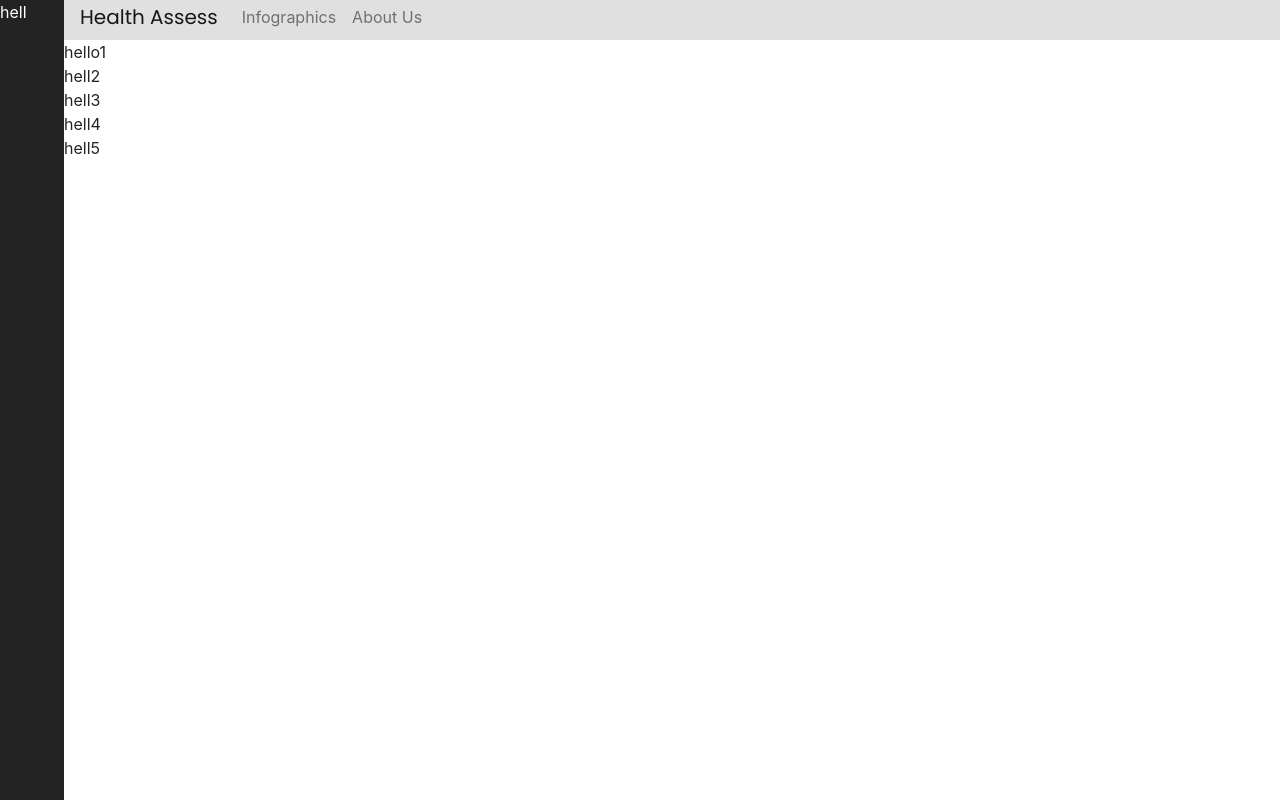
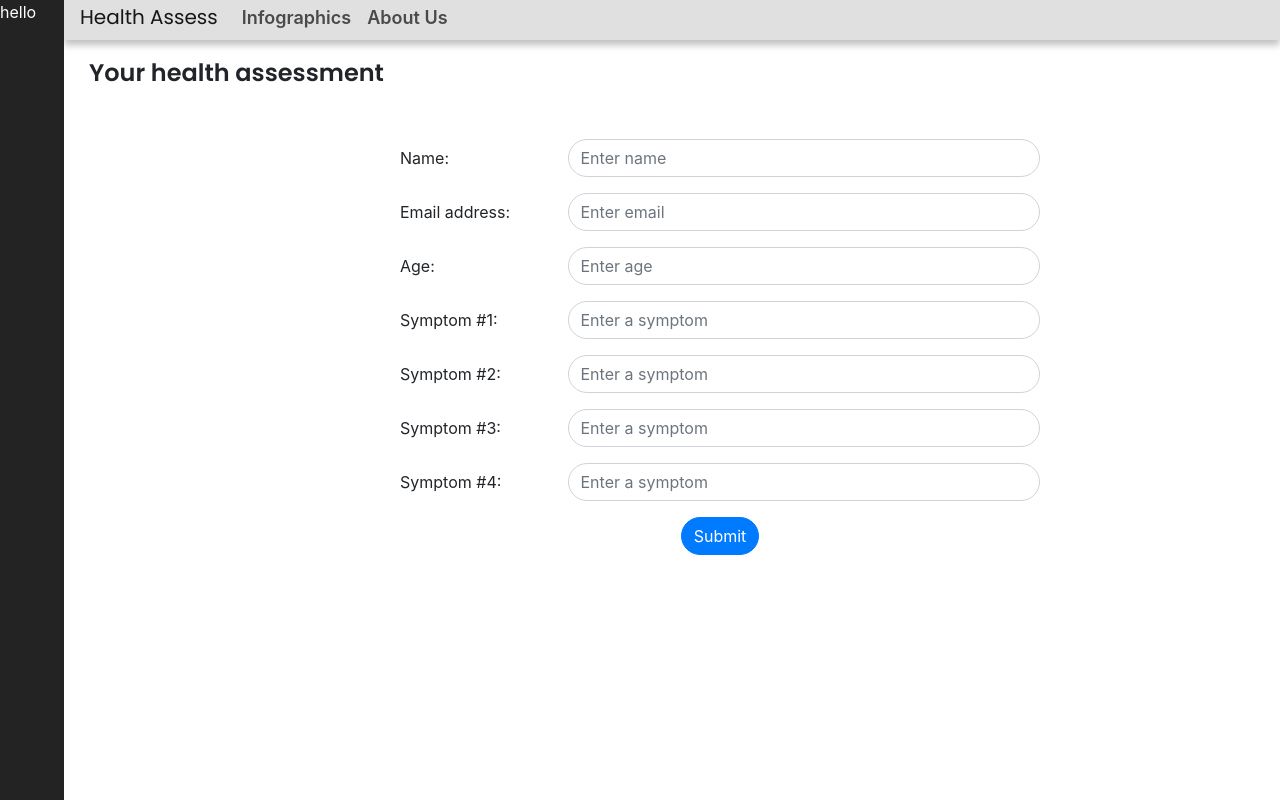
Before and after one commit to ChinmayChoudhury/healthassess, a React (Create React App) app: page / in a window 1280 px wide. Built offline with nearby package versions, Linux system fonts and the light colour scheme.

Commit message:
Assessment page

```diff
--- a/package.json
+++ b/package.json
@@ -3,6 +3,11 @@
   "version": "0.1.0",
   "private": true,
   "dependencies": {
+    "@fortawesome/fontawesome-svg-core": "^1.2.35",
+    "@fortawesome/free-brands-svg-icons": "^5.15.3",
+    "@fortawesome/free-regular-svg-icons": "^5.15.3",
+    "@fortawesome/free-solid-svg-icons": "^5.15.3",
+    "@fortawesome/react-fontawesome": "^0.1.14",
     "@testing-library/jest-dom": "^5.14.1",
     "@testing-library/react": "^11.2.7",
     "@testing-library/user-event": "^12.8.3",
--- a/src/App.js
+++ b/src/App.js
@@ -3,8 +3,8 @@ import AssessPage from './AssessPage.js'
 function App() {
   return (
     <div className="parent-div">
-        <Dashboard />
-        {/* <AssessPage /> */}
+        {/* <Dashboard /> */}
+        <AssessPage />
     </div>
   );
 }
--- a/src/AssessPage.js
+++ b/src/AssessPage.js
@@ -2,17 +2,85 @@ import React from 'react'
 import Form from 'react-bootstrap/Form'
 import Navbar from './components/Navbar'
 import Sidebar from './components/Sidebar'
-
+import FormControl from 'react-bootstrap/FormControl'
+import Row from 'react-bootstrap/Row'
+import Col from 'react-bootstrap/Col'
+import Button from 'react-bootstrap/Button'
 const AssessPage = () => {
     return (
         <div>
-
             <Navbar />
             <Sidebar />
             <div>
-                Hello
+            <div className="pagetitle">
+                Your health assessment
+            </div>
+            <div className="formdiv mt-5">
+
+                <Form>
+                    <Form.Group as={Row} controlId="name">
+                        <Form.Label column lg="3">Name:</Form.Label>
+                        <Col lg="9">
+                            <FormControl type="text" className="pill" placeholder="Enter name" />
+
+                        </Col>
+                        {/* <Form.Text className="text-muted">
+                            We'll never share your email with anyone else.
+                        </Form.Text> */}
+                    </Form.Group>
+                    <Form.Group as={Row} controlId="email">
+                        <Form.Label column lg="3">Email address:</Form.Label>
+                        <Col lg="9">
+                            <FormControl type="email" className="pill" placeholder="Enter email" />
+
+                        </Col>
+                    </Form.Group>
+                    <Form.Group as={Row} controlId="age">
+                        <Form.Label column lg="3">Age:</Form.Label>
+                        <Col lg="9">
+                            <FormControl type="number" className="pill" placeholder="Enter age" />
+
+                        </Col>
+                    </Form.Group>
+                    <Form.Group as={Row} controlId="symptom1">
+                        <Form.Label column lg="3">Symptom #1:</Form.Label>
+                        <Col lg="9">
+                            <FormControl type="text" className="pill" placeholder="Enter a symptom" />
+
+                        </Col>
+                    </Form.Group>
+                    <Form.Group as={Row} controlId="symptom2">
+                        <Form.Label column lg="3">Symptom #2:</Form.Label>
+                        <Col lg="9">
+                            <FormControl type="text" className="pill" placeholder="Enter a symptom" />
+
+                        </Col>
+                    </Form.Group>
+                    <Form.Group as={Row} controlId="symptom3">
+                        <Form.Label column lg="3">Symptom #3:</Form.Label>
+                        <Col lg="9">
+                            <FormControl type="text" className="pill" placeholder="Enter a symptom" />
+
+                        </Col>
+                    </Form.Group>
+                    <Form.Group as={Row} controlId="symptom4">
+                        <Form.Label column lg="3">Symptom #4:</Form.Label>
+                        <Col lg="9">
+                            <FormControl type="text" className="pill" placeholder="Enter a symptom" />
+
+                        </Col>
+                    </Form.Group>
+                    <Form.Group as ={Row} className="btncustom">
+                        <Col lg="12">
+                            <Button  type="submit" className="pill ">
+                                Submit
+                            </Button>
+                        </Col>
+                    </Form.Group>
+                </Form>
 
             </div>
+        </div>
         </div>
     )
 }
--- a/src/components/Navbar.js
+++ b/src/components/Navbar.js
@@ -14,8 +14,8 @@ const Navbar = () => {
         <Navbarr.Toggle aria-controls="basic-navbar-nav" />
         <Navbarr.Collapse id="basic-navbar-nav">
         <Nav className="mr-auto">
-        <Nav.Link href="/">Infographics</Nav.Link>
-        <Nav.Link href="/aboutus">About Us</Nav.Link>
+        <Nav.Link className="navbarlinks" href="/">Infographics</Nav.Link>
+        <Nav.Link className="navbarlinks" href="/aboutus">About Us</Nav.Link>
             {/* <NavDropdown title="Dropdown" id="basic-nav-dropdown">
             <NavDropdown.Item href="#action/3.1">Action</NavDropdown.Item>
             <NavDropdown.Item href="#action/3.2">Another action</NavDropdown.Item>
--- a/src/components/Sidebar.js
+++ b/src/components/Sidebar.js
@@ -1,10 +1,10 @@
 import React from 'react'
-
+import { FontAwesomeIcon } from '@fortawesome/react-fontawesome'
 const Sidebar = () => {
     return (
         <div className="sidebar">
-            hell<br></br>
-
+            <FontAwesomeIcon icon={["fab", "github"]} />
+            hello
         </div>
     )
 }
--- a/src/index.css
+++ b/src/index.css
@@ -9,12 +9,16 @@ body {
 }
 
 .sidebar{
-  width: 5%;
+  width: 5vw;
   float: left;
   background-color: #232323;
   color: white;
-  display: block;
-  height: 100vh;
+  position: fixed;
+  top: 0;
+  left: 0;
+  /* display: block; */
+  height: 100%;
+
   /* display: flex; */
   /* padding-top: 490px; */
   /* flex-direction: column ;
@@ -22,10 +26,7 @@ body {
 
 }
 
-.navbaritem{
 
-  padding-left: 2%;
-}
 
 .navbarbrand{
   font-family: 'Poppins', sans-serif;
@@ -39,4 +40,46 @@ body {
   width: 95%;
   float: right;
   padding-top: 2px;
+  box-shadow: 0px 5px 7px 0px rgba(0, 0, 0, .25);
 }
+
+/* .navbarcust .nav-link :hover{
+  color:red;
+} */
+.navbar-light .navbar-nav .nav-link:focus, .navbar-light .navbar-nav .nav-link:hover{
+  color: black !important;
+  /* text-decoration: underline blue; */
+}
+
+.navbar-light .nav-link{
+  color:#4a4a4a !important;
+  font-weight: 600;
+  font-size: 18px;
+}
+.formdiv{
+  float: left;
+  margin-left: 50vh;
+  width: 50vw;
+  /* margin-top: 5%; */
+}
+
+.pagetitle{
+  float: right;
+  width: 95%;
+  font-family:  'Poppins', sans-serif;
+  font-weight: 600;
+  font-size: 24px;
+  margin-top: 15px;
+  padding-left: 25px;
+}
+
+.pill{
+  border-radius: 60px;
+}
+
+.btncustom{
+  /* display: flex;
+  flex-direction: column;
+  align-items: center; */
+  text-align: center;
+}
```
Also changed, not shown: 2 other files (tests, documents, lock files or other folders).
